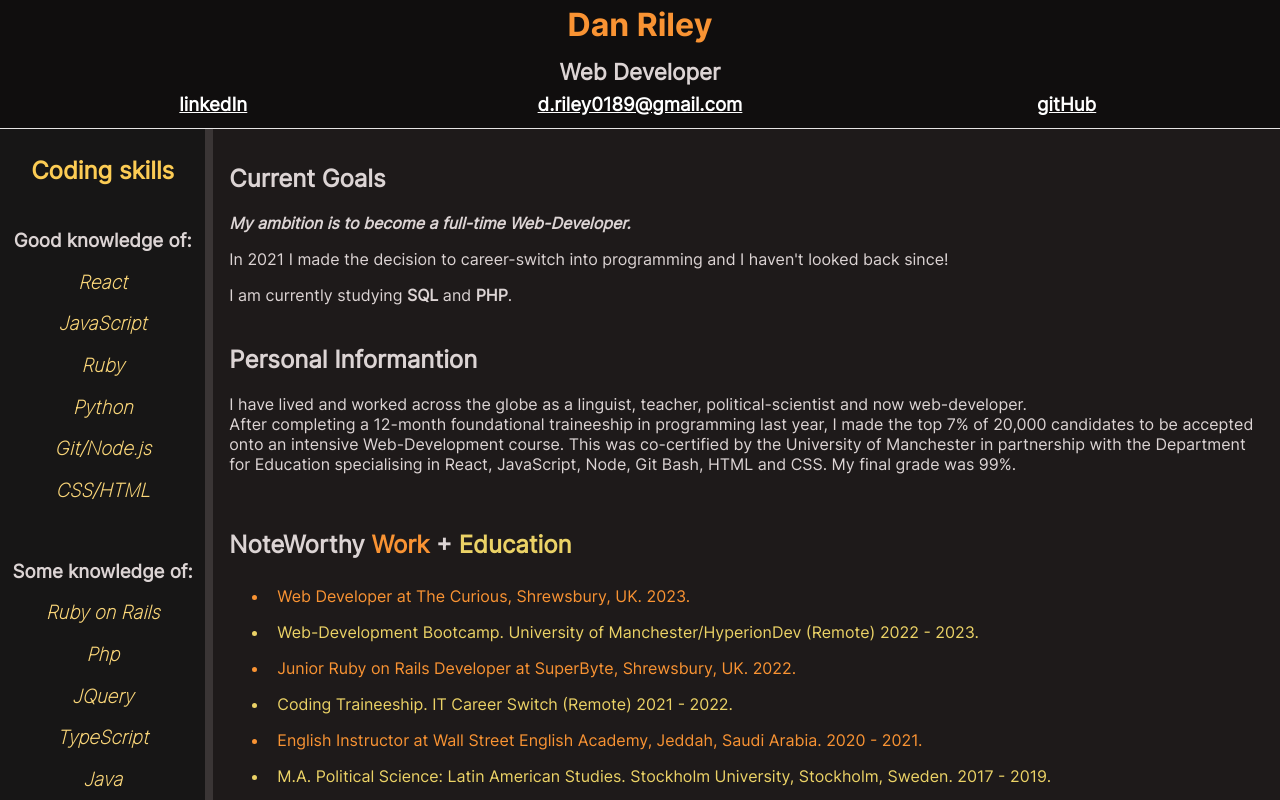
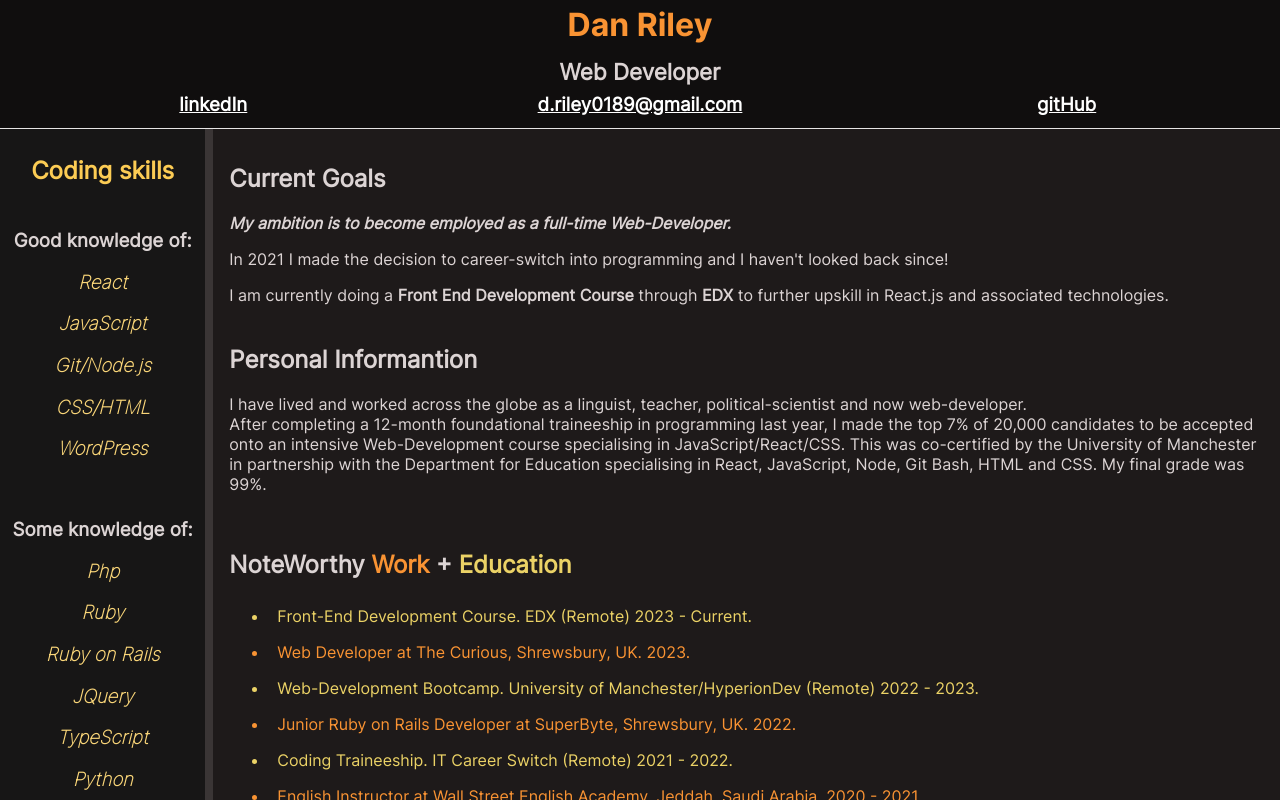
Before and after one commit to poeticider/Online-CV--Dan-Riley-, a React (Create React App) app: page / in a window 1280 px wide. Shown: the top 800 px of the page. Built offline with nearby package versions, Linux system fonts and the light colour scheme.

Commit message:
17/10/23 profile update

```diff
--- a/src/Components/Main.js
+++ b/src/Components/Main.js
@@ -12,26 +12,22 @@ const Main = () => {
                 <div className="skillsDiv">
                     <h3>React</h3>
                     <h3>JavaScript</h3>
-                    <h3>Ruby</h3>
-                    <h3>Python</h3>
                     <h3>Git/Node.js</h3>
                     <h3>CSS/HTML</h3>
-
+                    <h3>WordPress</h3>
                 </div>
                 <br></br>
 
                 <h3>Some knowledge of:</h3>
                 <div className="skillsDiv">
+                    <h3>Php</h3>
+                    <h3>Ruby</h3>
                     <h3>Ruby on Rails</h3>
-                    <h3>Php</h3>
                     <h3>JQuery</h3>
                     <h3>TypeScript</h3>
-                    <h3>Java</h3>
-                    <h3>C#</h3>
-                    <h3>WordPress</h3>
+                    <h3>Python</h3>
                     <h3>SQL</h3>
                     <h3>Docker</h3>
-
                 </div>
                 <br></br>
 
@@ -52,14 +48,16 @@ const Main = () => {
 
             <div className="mainSiteChild">
                 <h2 className="mainTitle">Current Goals</h2>
-                <h3 id="goalsSubTitle">My ambition is to become a full-time Web-Developer.</h3>
+                <h3 id="goalsSubTitle">My ambition is to become employed as a full-time Web-Developer.</h3>
                     <p className="mainP">
                         In 2021 I made the decision to career-switch into
                         programming and I haven't looked back since!
 
                     </p>
 
-                    <aside>I am currently studying <strong>SQL</strong> and <strong>PHP</strong>.</aside>
+                    <aside>
+                        I am currently doing a <strong>Front End Development Course</strong> through <strong>EDX</strong> to further upskill in React.js and associated technologies.
+                    </aside>
 
 
                 <br></br>
@@ -70,7 +68,7 @@ const Main = () => {
 
                     After completing a 12-month foundational traineeship in programming last year,
                     I made the top 7% of 20,000 candidates to be accepted onto an intensive Web-Development
-                    course. This was co-certified by the University of Manchester in partnership with the Department for Education
+                    course specialising in JavaScript/React/CSS. This was co-certified by the University of Manchester in partnership with the Department for Education
                     specialising in React, JavaScript, Node, Git Bash, HTML and CSS. My final grade was 99%.
                 </p>
 
@@ -79,7 +77,8 @@ const Main = () => {
                 <h2 className="mainTitle">NoteWorthy <span id="titleJobs">Work</span> + <span id="titleEdu">Education</span></h2>
 
                 <ul>
-                <li className="mainULJobs">Web Developer at The Curious, Shrewsbury, UK. 2023.</li>
+                    <li className="mainULEdu">Front-End Development Course. EDX (Remote) 2023 - Current.</li>
+                    <li className="mainULJobs">Web Developer at The Curious, Shrewsbury, UK. 2023.</li>
                     <li className="mainULEdu">Web-Development Bootcamp. University of Manchester/HyperionDev (Remote) 2022 - 2023.</li>
                     <li className="mainULJobs">Junior Ruby on Rails Developer at SuperByte, Shrewsbury, UK. 2022.</li>
                     <li className="mainULEdu">Coding Traineeship. IT Career Switch (Remote) 2021 - 2022.</li>
```
